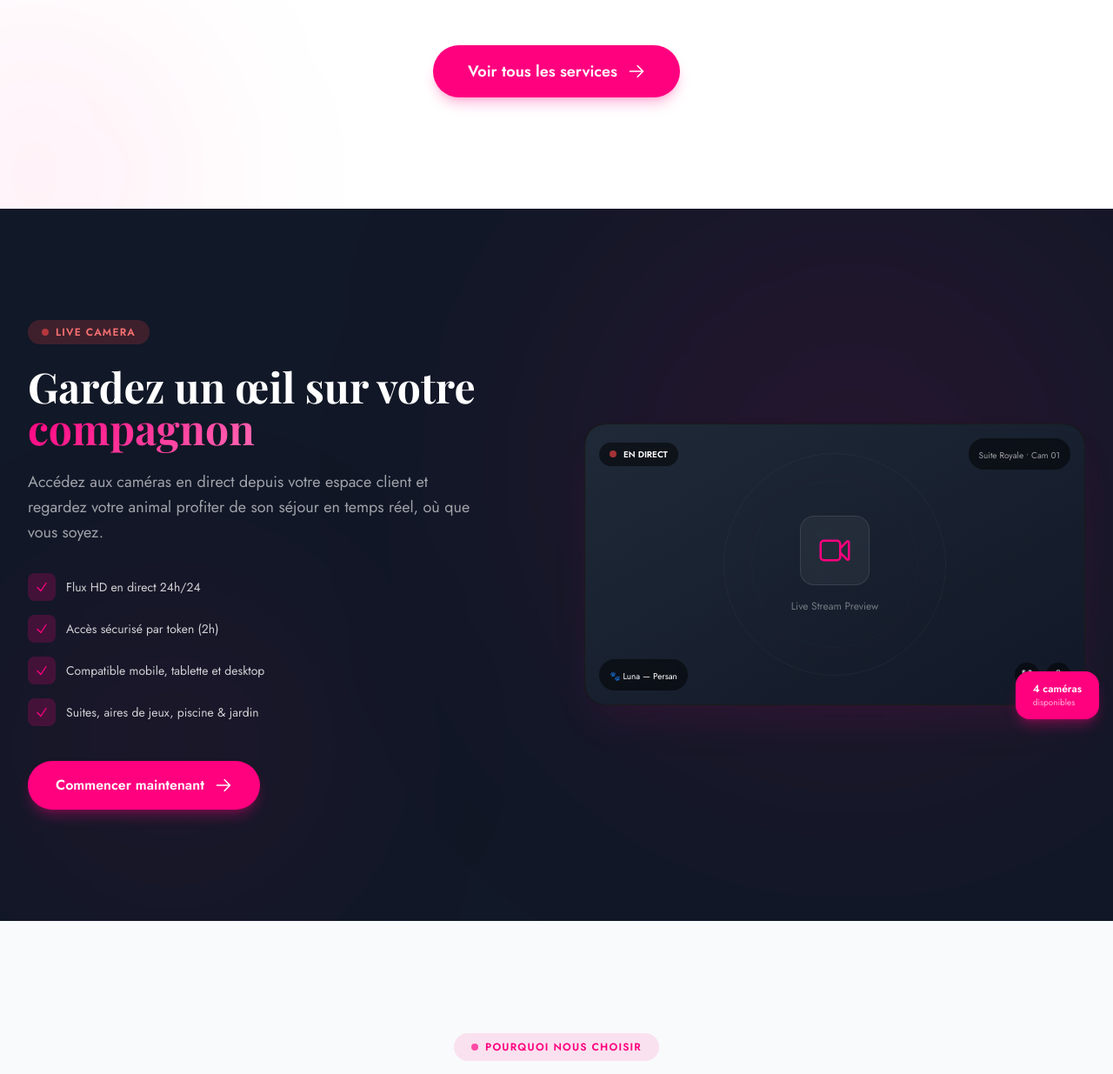
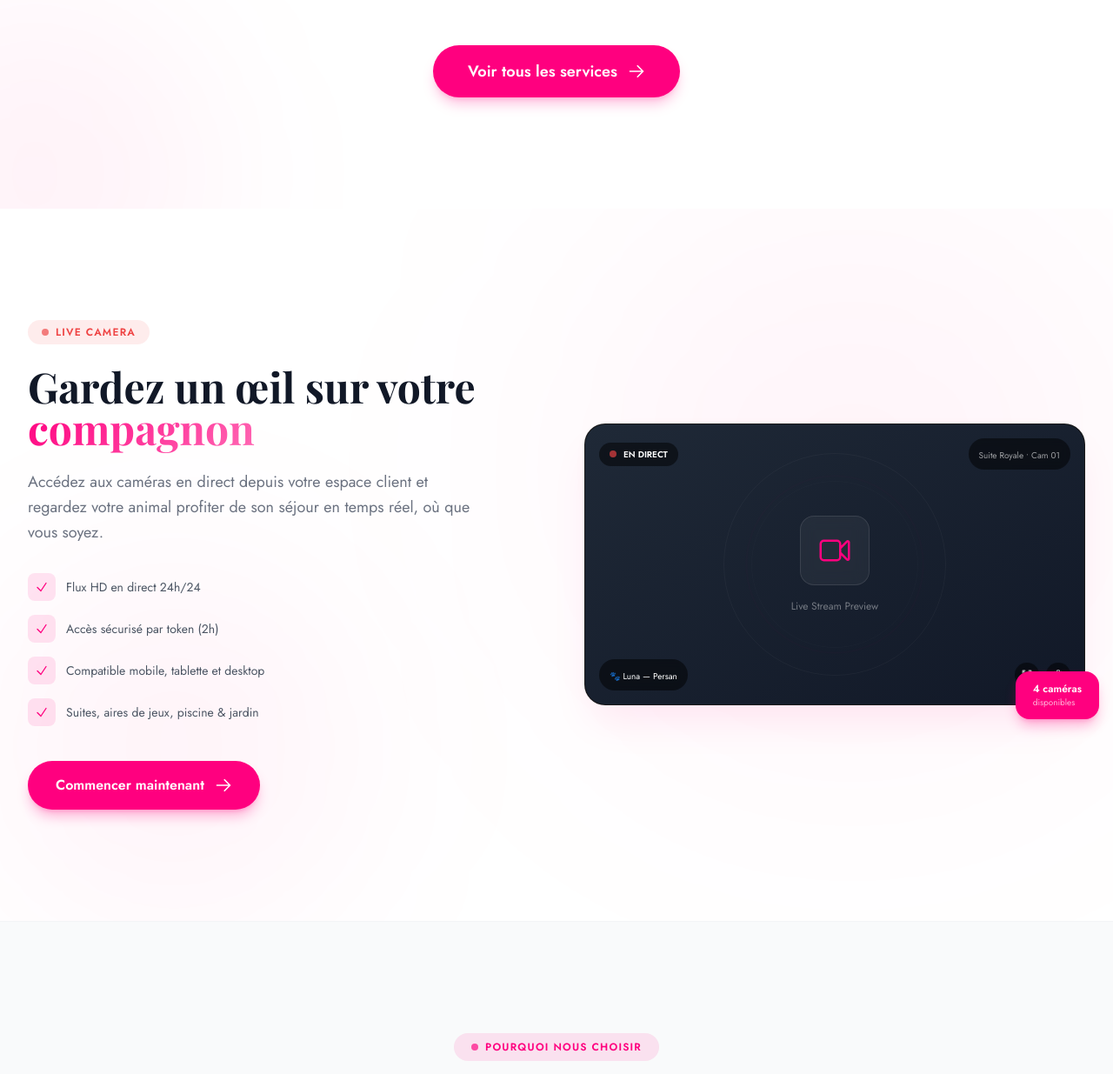
Before and after one commit to JustRoutine/vipet, a Django app: page / in a window 1280 px wide. Shown: the part 1834-3069 px from the top of the page at 87% size. Run offline with Django 5.2, Linux system fonts and the light colour scheme; data that the repository does not hold is empty; some libraries are stand-ins or nearby versions.

Commit message:
fix: live camera section white background like other sections

```diff
--- a/templates/core/home.html
+++ b/templates/core/home.html
@@ -245,12 +245,11 @@
 </section>
 
 <!-- Live Camera Section -->
-<section class="py-24 sm:py-32 bg-gray-900 dark:bg-dark-800 relative overflow-hidden transition-colors duration-300">
+<section class="py-24 sm:py-32 bg-white dark:bg-dark relative overflow-hidden transition-colors duration-300">
   <!-- Background effects -->
   <div class="absolute inset-0 pointer-events-none" aria-hidden="true">
-    <div class="absolute top-0 right-0 w-[600px] h-[600px] bg-primary/10 rounded-full blur-[150px]"></div>
+    <div class="absolute top-0 right-0 w-[600px] h-[600px] bg-primary/5 rounded-full blur-[150px]"></div>
     <div class="absolute bottom-0 left-0 w-[400px] h-[400px] bg-primary/5 rounded-full blur-[120px]"></div>
-    <div class="absolute inset-0 opacity-5" style="background-image: radial-gradient(circle, rgba(255,255,255,.15) 1px, transparent 1px); background-size: 40px 40px;"></div>
   </div>
 
   <div class="max-w-7xl mx-auto px-4 sm:px-6 lg:px-8 relative z-10">
@@ -258,41 +257,41 @@
 
       <!-- Left: Content -->
       <div>
-        <div class="inline-flex items-center gap-2 bg-red-500/20 rounded-full px-4 py-1.5 mb-6">
+        <div class="inline-flex items-center gap-2 bg-red-500/10 rounded-full px-4 py-1.5 mb-6">
           <span class="w-2 h-2 bg-red-500 rounded-full animate-pulse"></span>
-          <span class="text-red-400 text-xs font-semibold uppercase tracking-widest">Live Camera</span>
+          <span class="text-red-500 text-xs font-semibold uppercase tracking-widest">Live Camera</span>
         </div>
-        <h2 class="text-3xl sm:text-4xl lg:text-5xl font-heading font-bold text-white mb-6 leading-tight">
+        <h2 class="text-3xl sm:text-4xl lg:text-5xl font-heading font-bold text-gray-900 dark:text-white mb-6 leading-tight">
           Gardez un œil sur votre <span class="text-gradient">compagnon</span>
         </h2>
-        <p class="text-white/60 text-lg leading-relaxed mb-8 max-w-lg">
+        <p class="text-gray-500 dark:text-white/60 text-lg leading-relaxed mb-8 max-w-lg">
           Accédez aux caméras en direct depuis votre espace client et regardez votre animal profiter de son séjour en temps réel, où que vous soyez.
         </p>
 
         <div class="space-y-4 mb-10">
           <div class="flex items-center gap-3">
-            <div class="w-8 h-8 bg-primary/20 rounded-lg flex items-center justify-center flex-shrink-0">
+            <div class="w-8 h-8 bg-primary/10 rounded-lg flex items-center justify-center flex-shrink-0">
               <svg class="w-4 h-4 text-primary" fill="none" stroke="currentColor" stroke-width="2" viewBox="0 0 24 24"><path stroke-linecap="round" stroke-linejoin="round" d="m4.5 12.75 6 6 9-13.5"/></svg>
             </div>
-            <p class="text-white/80 text-sm">Flux HD en direct 24h/24</p>
+            <p class="text-gray-600 dark:text-white/70 text-sm">Flux HD en direct 24h/24</p>
           </div>
           <div class="flex items-center gap-3">
-            <div class="w-8 h-8 bg-primary/20 rounded-lg flex items-center justify-center flex-shrink-0">
+            <div class="w-8 h-8 bg-primary/10 rounded-lg flex items-center justify-center flex-shrink-0">
               <svg class="w-4 h-4 text-primary" fill="none" stroke="currentColor" stroke-width="2" viewBox="0 0 24 24"><path stroke-linecap="round" stroke-linejoin="round" d="m4.5 12.75 6 6 9-13.5"/></svg>
             </div>
-            <p class="text-white/80 text-sm">Accès sécurisé par token (2h)</p>
+            <p class="text-gray-600 dark:text-white/70 text-sm">Accès sécurisé par token (2h)</p>
           </div>
           <div class="flex items-center gap-3">
-            <div class="w-8 h-8 bg-primary/20 rounded-lg flex items-center justify-center flex-shrink-0">
+            <div class="w-8 h-8 bg-primary/10 rounded-lg flex items-center justify-center flex-shrink-0">
               <svg class="w-4 h-4 text-primary" fill="none" stroke="currentColor" stroke-width="2" viewBox="0 0 24 24"><path stroke-linecap="round" stroke-linejoin="round" d="m4.5 12.75 6 6 9-13.5"/></svg>
             </div>
-            <p class="text-white/80 text-sm">Compatible mobile, tablette et desktop</p>
+            <p class="text-gray-600 dark:text-white/70 text-sm">Compatible mobile, tablette et desktop</p>
           </div>
           <div class="flex items-center gap-3">
-            <div class="w-8 h-8 bg-primary/20 rounded-lg flex items-center justify-center flex-shrink-0">
+            <div class="w-8 h-8 bg-primary/10 rounded-lg flex items-center justify-center flex-shrink-0">
               <svg class="w-4 h-4 text-primary" fill="none" stroke="currentColor" stroke-width="2" viewBox="0 0 24 24"><path stroke-linecap="round" stroke-linejoin="round" d="m4.5 12.75 6 6 9-13.5"/></svg>
             </div>
-            <p class="text-white/80 text-sm">Suites, aires de jeux, piscine & jardin</p>
+            <p class="text-gray-600 dark:text-white/70 text-sm">Suites, aires de jeux, piscine & jardin</p>
           </div>
         </div>
 
```
